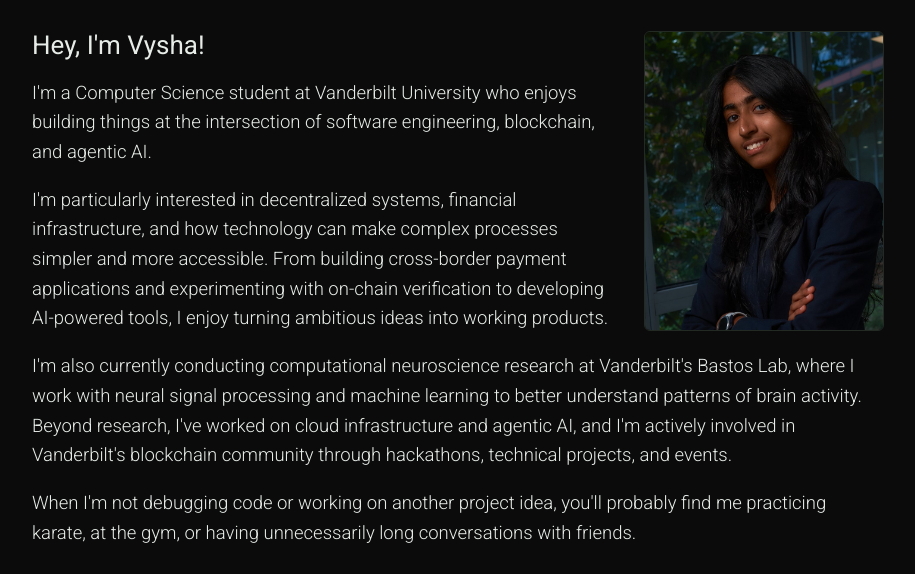
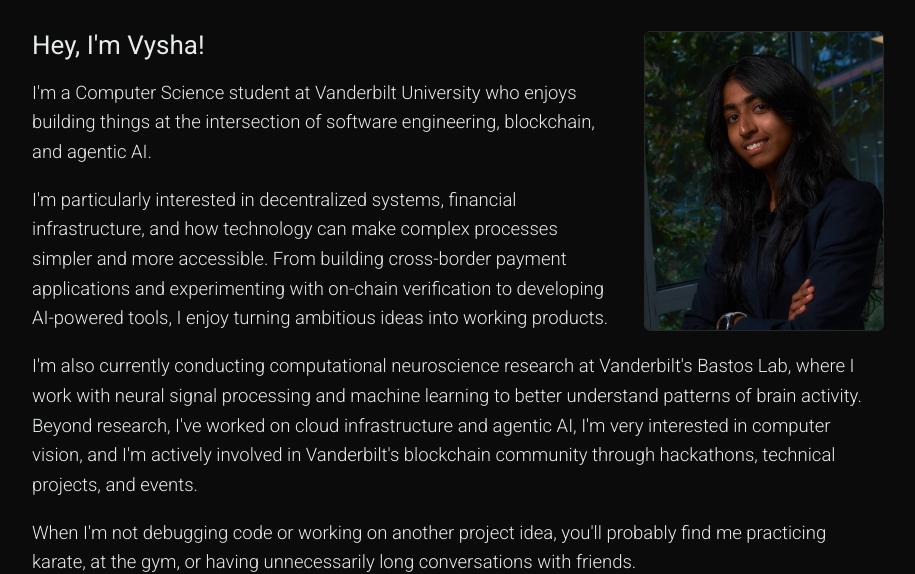
Before and after one commit to vysha-exe/vysha-exe.github.io, a plain HTML site: page index.html in a window 1280 px wide. Shown: the part 228-802 px from the top of the page, without its empty margins (182-1097 px from the left). Drawn offline with Linux system fonts and the light colour scheme.

Commit message:
Mention computer vision interest in bio
Co-Authored-By: Claude Opus 5.5 <noreply@anthropic.com>

```diff
--- a/index.html
+++ b/index.html
@@ -51,7 +51,7 @@
       <p class="hello">Hey, I'm Vysha!</p>
       <p>I'm a Computer Science student at Vanderbilt University who enjoys building things at the intersection of software engineering, blockchain, and agentic AI.</p>
       <p>I'm particularly interested in decentralized systems, financial infrastructure, and how technology can make complex processes simpler and more accessible. From building cross-border payment applications and experimenting with on-chain verification to developing AI-powered tools, I enjoy turning ambitious ideas into working products.</p>
-      <p>I'm also currently conducting computational neuroscience research at Vanderbilt's Bastos Lab, where I work with neural signal processing and machine learning to better understand patterns of brain activity. Beyond research, I've worked on cloud infrastructure and agentic AI, and I'm actively involved in Vanderbilt's blockchain community through hackathons, technical projects, and events.</p>
+      <p>I'm also currently conducting computational neuroscience research at Vanderbilt's Bastos Lab, where I work with neural signal processing and machine learning to better understand patterns of brain activity. Beyond research, I've worked on cloud infrastructure and agentic AI, I'm very interested in computer vision, and I'm actively involved in Vanderbilt's blockchain community through hackathons, technical projects, and events.</p>
       <p>When I'm not debugging code or working on another project idea, you'll probably find me practicing karate, at the gym, or having unnecessarily long conversations with friends.</p>
     </div>
     <div class="clear"></div>
```
